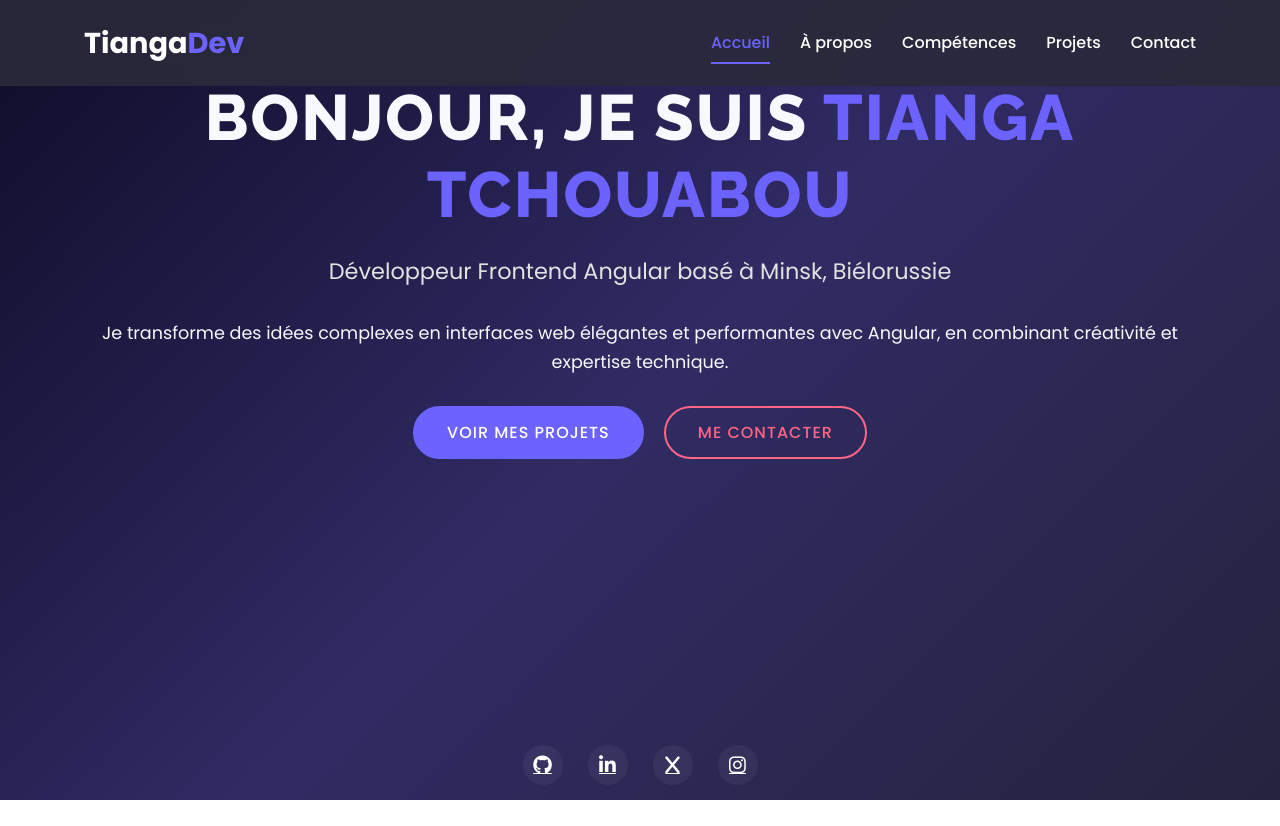
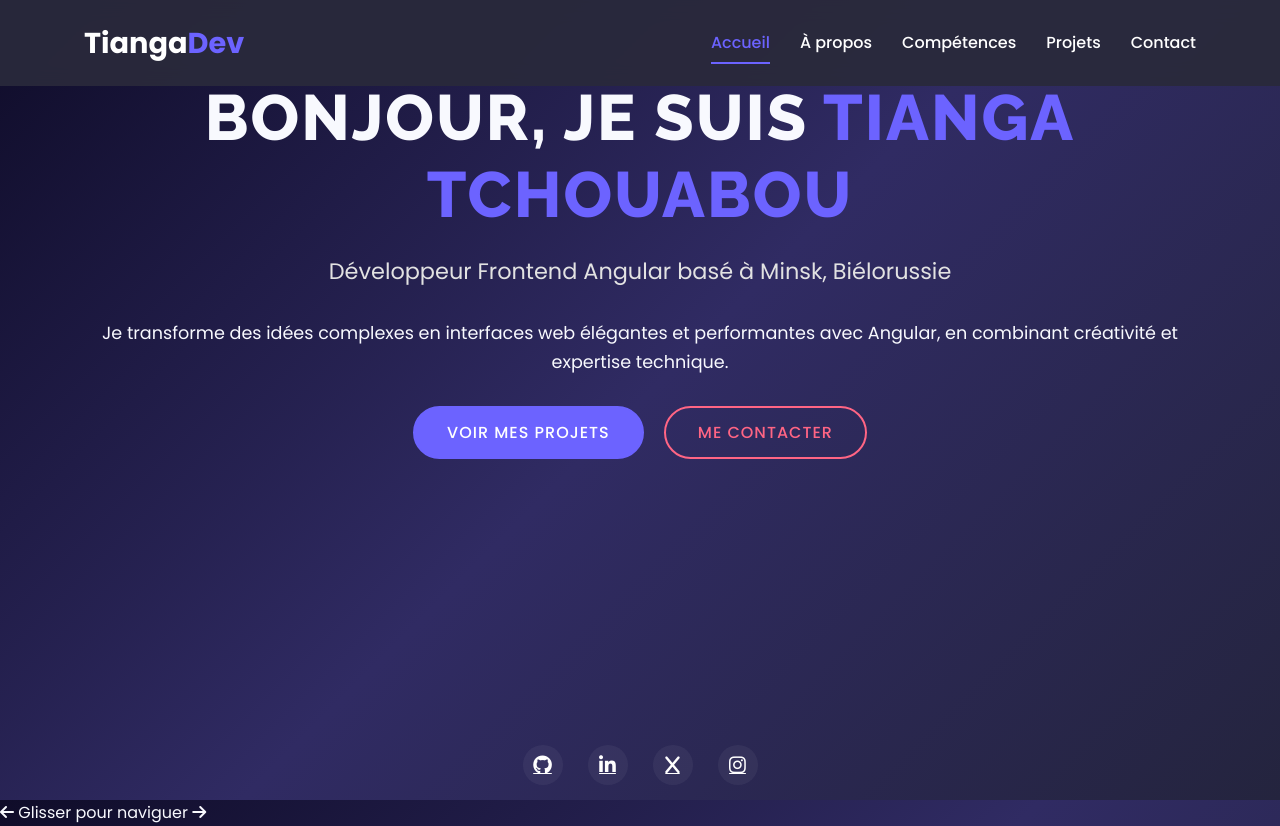
Before and after one commit to Rollin-123/portfolio, a plain HTML site: page index.html in a window 1280 px wide. Before the commit the page ends 800 px from the top, so only its background shows below. Drawn offline with nearby package versions, Linux system fonts and the light colour scheme.

Commit message:
Update index.html

```diff
--- a/index.html
+++ b/index.html
@@ -320,6 +320,13 @@
         </section>
     </div>
 
+    <!-- Swipe Indicator for Mobile -->
+    <div class="swipe-indicator">
+        <i class="fas fa-arrow-left"></i>
+        Glisser pour naviguer
+        <i class="fas fa-arrow-right"></i>
+    </div>
+
     <!-- Footer -->
     <footer>
         <div class="container">
```
